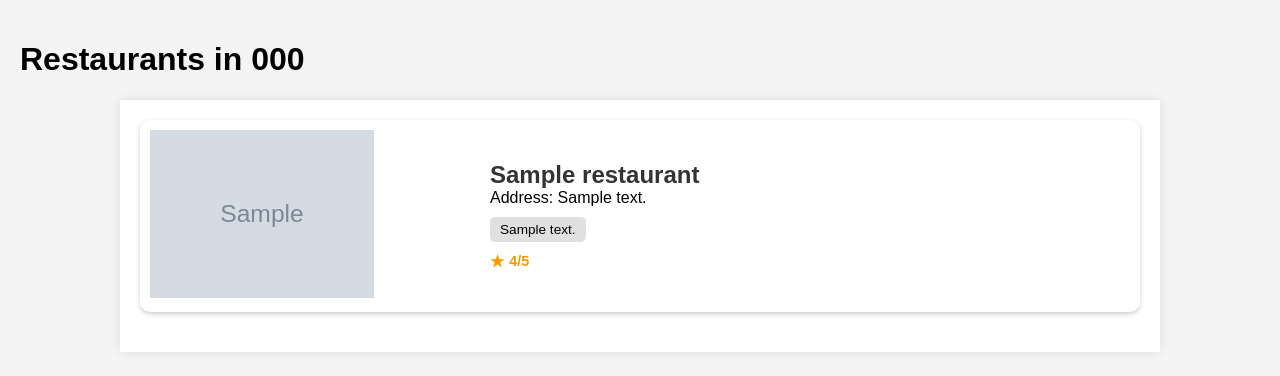
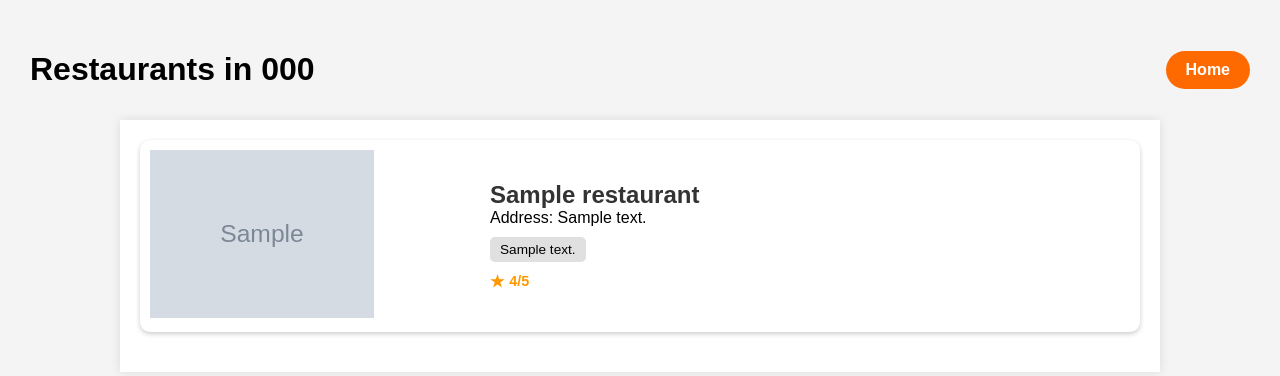
Before and after one commit to IsiomaIloh/JET_restaurant_finder, a Flask app: template jet_app/templates/results.html in a window 1280 px wide. Shown: the top 376 px of the page. Run offline with Flask 3, Linux system fonts and the light colour scheme; the template is opened without the code that fills it: most values are stand-ins (such as "Sample title", 1, 10 or a date in 2020); grey boxes marked "Sample" are stand-in pictures.

Commit message:
Added error handling in the frontend, added app workflow diagram, added unclear assumptions, added homepage background image, added return to home button,

```diff
--- a/app.py
+++ b/app.py
@@ -22,11 +22,10 @@ def home():
 @app.route('/restaurants/<postcode>', methods=['GET'])
 def get_restaurants(postcode):
     response = get_restaurants_from_jet(postcode)
-    return render_template(
-        'results.html',
-        restaurants=response,
-        postcode=postcode
-    )
+    if "status" in response:
+        # If there's an error or no data, it returns an error template or JSON response
+        return render_template('error.html', error=response, postcode=postcode)
+    return render_template('results.html', restaurants=response, postcode=postcode)
 
 
 if __name__ == '__main__':
--- a/jet_app/api_calls.py
+++ b/jet_app/api_calls.py
@@ -16,7 +16,7 @@ def get_restaurants_from_jet(postcode):
 
         # Checks if no restaurants found
         if not restaurants:
-            return {"status": "No restaurants found"}
+            return {"status": "No restaurants found", "code": 404}
 
         return process_restaurants(restaurants)
 
--- a/jet_app/templates/results.html
+++ b/jet_app/templates/results.html
@@ -6,9 +6,15 @@
     <link rel="stylesheet" href="{{ url_for('static', filename='css/results_style.css') }}">
 </head>
 <body>
+    <header>
+        <div class="header-content">
             <h1>Restaurants in {{ postcode }}</h1>
+            <a href="/" class="home-button">Home</a>
+        </div>
+    </header>
     <div class="container">
         <div class="card-container">
+            {% if restaurants %}
                 {% for restaurant in restaurants %}
                     <div class="card">
                         <div class="image-container">
@@ -33,6 +39,11 @@
                         </div>
                     </div>
                 {% endfor %}
+            {% else %}
+                <div class="no-results">
+                    <h2>No restaurants found for this postcode. Please try a different postcode.</h2>
+                </div>
+            {% endif %}
         </div>
     </div>
 </body>
--- a/static/css/results_style.css
+++ b/static/css/results_style.css
@@ -88,3 +88,42 @@ body {
     color: #666;
     margin-top: 5px;
 }
+
+.no-results {
+    text-align: center;
+    padding: 20px;
+    margin-top: 20px;
+    font-size: 1.2rem;
+    color: #666;
+}
+
+header {
+    display: flex;
+    justify-content: space-between;
+    align-items: center;
+    padding: 10px;
+    background: #f4f4f4;
+}
+
+.header-content {
+    width: 100%;
+    margin: 0 auto;
+    display: flex;
+    justify-content: space-between;
+    align-items: center;
+}
+
+.home-button {
+    display: inline-block;
+    padding: 10px 20px;
+    background-color: #ff6a00;
+    color: white;
+    text-decoration: none;
+    border-radius: 20px;
+    font-weight: bold;
+    transition: background-color 0.3s;
+}
+
+.home-button:hover {
+    background-color: #e65c00; /* A slightly darker shade for the hover state */
+}
```
Also changed, not shown: jet_app/templates/error.html (added, +13 -0 lines), static/css/index_style.css (+28 -8 lines), README.md, static/assets/app-diagram.png (added), static/assets/bg-img.jpeg (added), 2 other files. Lines whose indentation alone changed are shown as unchanged.
